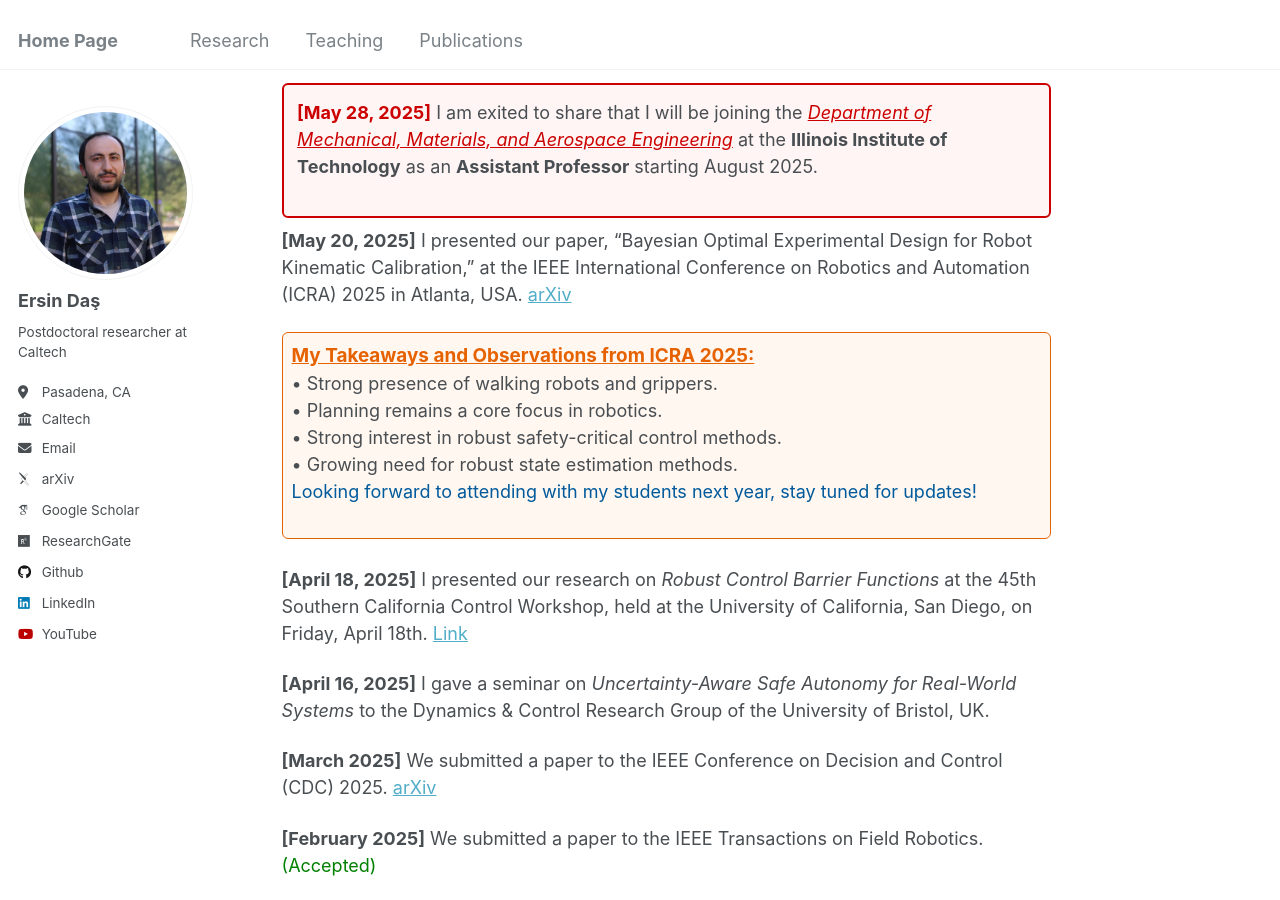
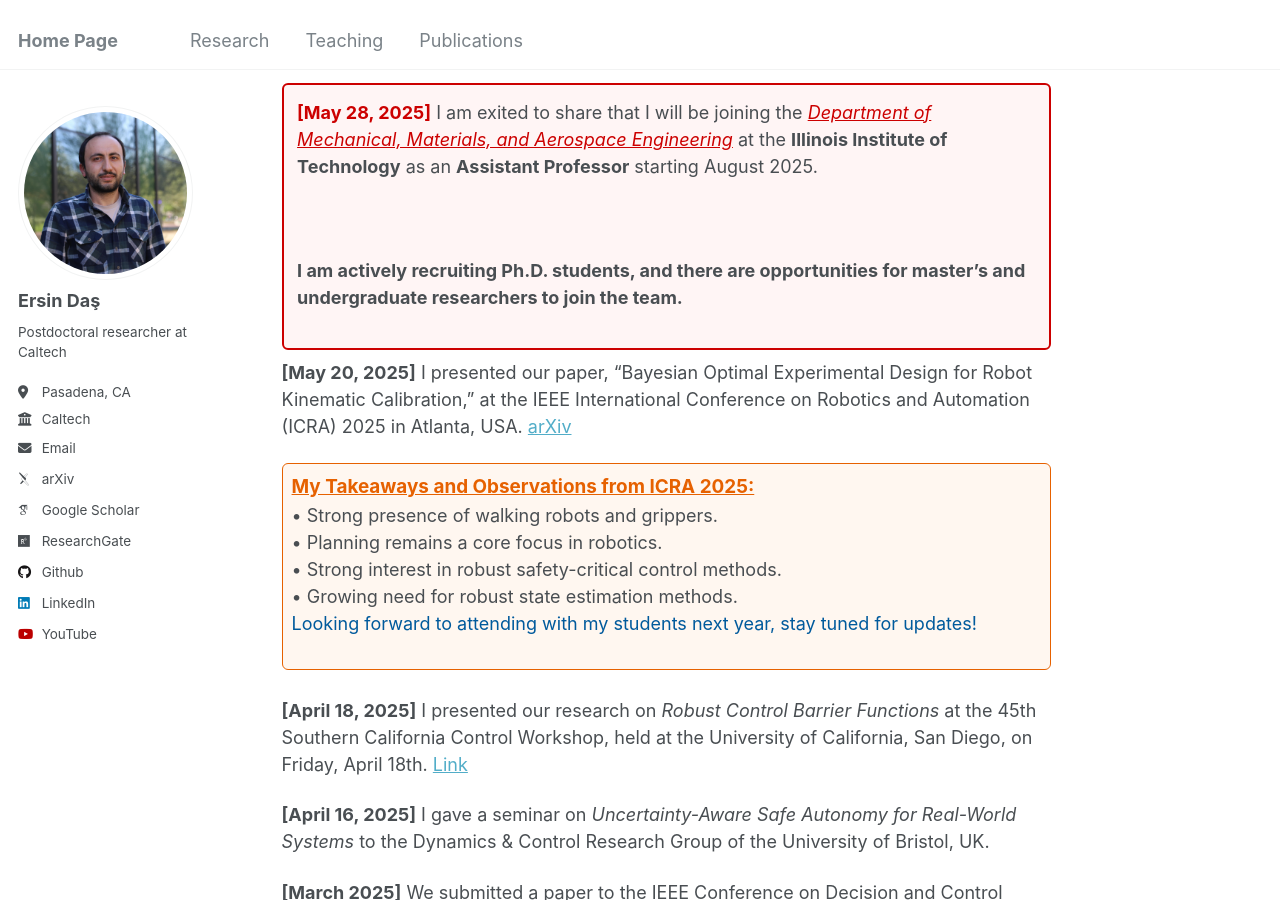
Before and after one commit to ersindas/ersindas.github.io, a Jekyll site: the page built from _pages/about.md, in a window 1280 px wide and 900 px high, scrolled down 452 px. Built offline with Jekyll 4.4.1, drawn with Linux system fonts in a browser that asks for light colours; some web fonts are replaced.

Commit message:
Update about.md
PhD opp.

```diff
--- a/_pages/about.md
+++ b/_pages/about.md
@@ -18,6 +18,9 @@ News
 
 <div style="border: 2px solid #CC0000; background-color:#fff5f5; padding:0.75em; margin:0.5em 0; border-radius:6px;">
   <strong style="color:#CC0000;">[May 28, 2025]</strong> I am exited to share that I will be joining the <em><a href="https://www.iit.edu/mmae" style="color:#CC0000; text-decoration: underline;">Department of Mechanical, Materials, and Aerospace Engineering</a></em> at the <strong>Illinois Institute of Technology</strong> as an <strong>Assistant Professor</strong> starting August 2025.
+
+  <br><br>
+  <strong>I am actively recruiting Ph.D. students, and there are opportunities for master’s and undergraduate researchers to join the team.</strong>
 </div>
 
 **[May 20, 2025]** I presented our paper, "Bayesian Optimal Experimental Design for Robot Kinematic Calibration," at the IEEE International Conference on Robotics and Automation (ICRA) 2025 in Atlanta, USA. [arXiv](https://arxiv.org/pdf/2409.10802)
```
